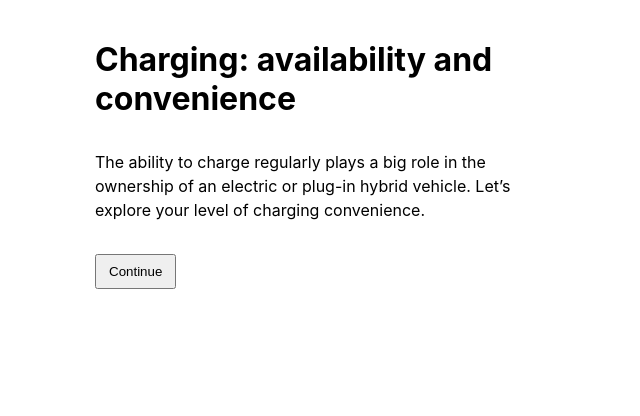
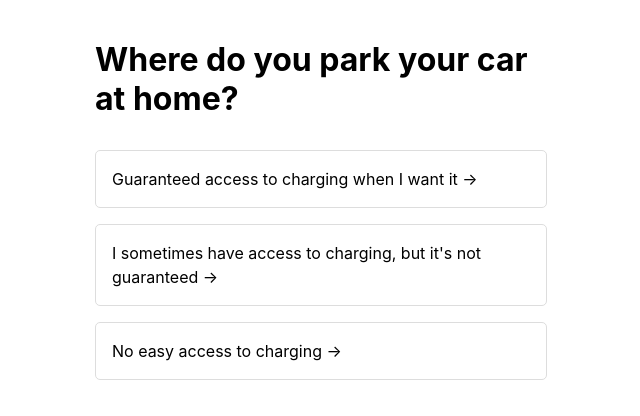
Before and after one commit to MarcinKrawczyk/Electrification, a Next.js app: page / in a window 1280 px wide. Both pictures are taken after a click on the button "Continue". Shown: the top 416 px of the page, without its empty margins (319-959 px from the left). Built offline with nearby package versions, Linux system fonts and the light colour scheme.

Commit message:
Conditional navigation

```diff
--- a/components/Choice.jsx
+++ b/components/Choice.jsx
@@ -6,14 +6,13 @@ const Card = styled.div`
   lineheight: 2.5rem;
   textalign: "left";
   color: "inherit";
-  textdecoration: "none";
   border: 1px solid #dddddd;
-  borderradius: "10px";
   transition: "color 0.15s ease, border-color 0.15s ease";
   cursor: pointer;
+  border-radius: 5px;
 
   & p {
-    lineheight: 2.5rem;
+    user-select: none;
   }
 `;
 
--- a/data/data.json
+++ b/data/data.json
@@ -9,11 +9,6 @@
         "description": "Are you interested in electric cars and curious to find out whether they fit your lifestyle? Great! Let us help you learn about electrification and discover what works best for you."
       },
       {
-        "title": "Charging: availability and convenience",
-        "type": "PAGE_BREAK",
-        "description": "The ability to charge regularly plays a big role in the ownership of an electric or plug-in hybrid vehicle. Let’s explore your level of charging convenience."
-      },
-      {
         "title": "Where do you park your car at home?",
         "type": "PAGE_BREAK",
         "description": ""
@@ -23,14 +18,31 @@
         "type": "MULTIPLE_CHOICE",
         "choices": [
           {
-            "value": "A garage or driveway where I have guaranteed access to charging when I want it"
+            "value": "Guaranteed access to charging when I want it",
+            "goto": "Where do you park your car during your working hours?"
           },
           {
-            "value": "A parking where I sometimes have access to charging, but it is not guaranteed e.g. an apartment garage or street"
+            "value": "I sometimes have access to charging, but it's not guaranteed",
+            "goto": "How often can you charge at home on average?"
           },
           {
-            "value": "A place with no easy access to charging, e.g. public street"
+            "value": "No easy access to charging",
+            "goto": "Where do you park your car during your working hours?"
           }
+        ]
+      },
+      {
+        "title": "How often can you charge at home on average?",
+        "type": "PAGE_BREAK",
+        "description": ""
+      },
+      {
+        "title": "How often can you charge at home on average?",
+        "type": "MULTIPLE_CHOICE",
+        "choices": [
+          { "value": "30 hours per week" },
+          { "value": "20 hours per week" },
+          { "value": "10 hours per week" }
         ]
       },
       {
@@ -46,11 +58,9 @@
             "value": "A spot where I have guaranteed access to charging when I want it"
           },
           {
-            "value": "A parking where I sometimes have access to charging, but it is not guaranteed"
+            "value": "I sometimes have access to charging, but it's not guaranteed"
           },
-          {
-            "value": "A place with no easy access to charging (e.g. public street)"
-          }
+          { "value": "No easy access to charging" }
         ]
       },
       {
@@ -73,33 +83,26 @@
     ["Questions", "Anwers", "Pure Electric", "Plug-in Hybrid"],
     [
       "Where do you park your car at home?",
-      "A garage or driveway where I have guaranteed access to charging when I want it",
-      1,
-      1
+      "Guaranteed access to charging when I want it",
+      2,
+      2
     ],
-    [
-      "",
-      "A parking where I sometimes have access to charging, but it is not guaranteed e.g. an apartment garage or street",
-      0.5,
-      1
-    ],
-    ["", "A place with no easy access to charging, e.g. public street", 0, 1],
+    ["", "I sometimes have access to charging, but it's not guaranteed", 1, 2],
+    ["", "No easy access to charging", 0, 2],
+    ["How often can you charge at home on average?", "30 hours per week", 1, 0],
+    ["", "20 hours per week", 0, 0],
+    ["", "10 hours per week", -1, 0],
     [
       "Where do you park your car during your working hours?",
       "A spot where I have guaranteed access to charging when I want it",
-      1,
-      1
+      2,
+      2
     ],
-    [
-      "",
-      "A parking where I sometimes have access to charging, but it is not guaranteed",
-      0.5,
-      1
-    ],
-    ["", "A place with no easy access to charging (e.g. public street)", 0, 1],
-    ["How long do you typically drive in a week day?", "Less than 25 mi", 1, 1],
-    ["", "More than 25 mi, but less than 100 mi", 0, 1],
-    ["", "More than 100 mi", -1, 1]
+    ["", "I sometimes have access to charging, but it's not guaranteed", 1, 2],
+    ["", "No easy access to charging", 0, 2],
+    ["How long do you typically drive in a week day?", "Less than 25 mi", 2, 2],
+    ["", "More than 25 mi, but less than 100 mi", 0, 2],
+    ["", "More than 100 mi", -2, 2]
   ],
-  "score": ["Minimal score for a category to qualify", 2]
+  "score": ["Minimal score for a category to qualify", 2.5]
 }
--- a/pages/index.js
+++ b/pages/index.js
@@ -23,16 +23,24 @@ const Home = () => {
   const sections = filterSections(data.form.sections).concat(result);
   const [index, setIndex] = useState(0);
   const section = sections[index];
+  const isMultipleChoice = section.type === "MULTIPLE_CHOICE";
 
   const onPageComplete = (answerIndex) => {
-    if (section.type === "MULTIPLE_CHOICE")
-      sections[index].answer = answerIndex;
+    if (isMultipleChoice) sections[index].answer = answerIndex;
 
     if (index === sections.length - 2) {
       calculateResult(sections, cleanUpPoints(data.points), data.score);
     }
 
-    setIndex(index + 1);
+    if (isMultipleChoice && sections[index].choices[answerIndex].goto) {
+      const gotoSection = sections.find(
+        (section) => section.title === sections[index].choices[answerIndex].goto
+      );
+      const gotoIndex = sections.indexOf(gotoSection);
+      setIndex(gotoIndex);
+    } else {
+      setIndex(index + 1);
+    }
   };
 
   return (
--- a/utils/calculateResult.js
+++ b/utils/calculateResult.js
@@ -9,13 +9,14 @@ export const calculateResult = (sections, points, score) => {
 
   questions.forEach((question) => {
     points.forEach((row) => {
+      if (question.answer !== undefined) {
         const sameQuestion = question.title === row[0];
         const sameAnswer = question.choices[question.answer].value === row[1];
-
         if (sameQuestion && sameAnswer) {
           categories.forEach((category, index) => {
             categories[index].score = categories[index].score + row[index + 2];
           });
+        }
       }
     });
   });
```
Lines whose indentation alone changed are shown as unchanged.
